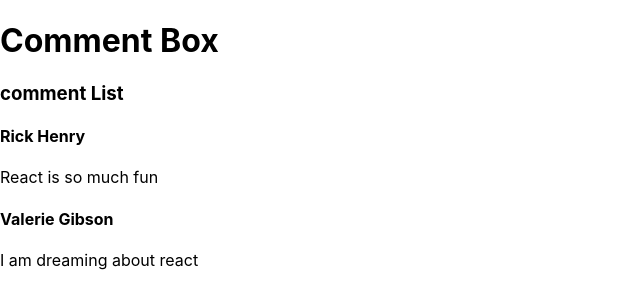
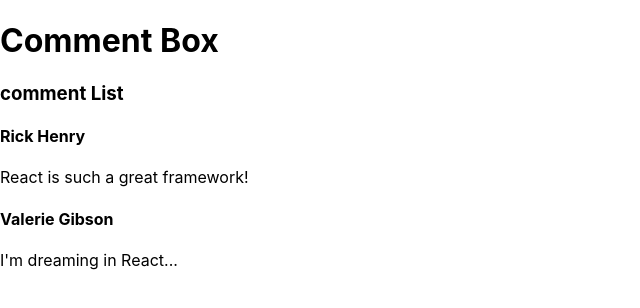
Before and after one commit to ccx1010sky/comments, a React (Create React App) app: page / in a window 1280 px wide. Shown: the top 308 px of the page, without its empty margins (0-640 px from the left). Built offline with nearby package versions, Linux system fonts and the light colour scheme.

Commit message:
CommentForm.js

```diff
--- a/src/components/CommentList.js
+++ b/src/components/CommentList.js
@@ -1,12 +1,21 @@
 import React from "react";
 import Comment from "./Comment.js";
 
-const CommentList = () => {
+// comments is passing from commentBox.js
+const CommentList = ({comments}) => {
+
+    const commentNodes = comments.map(comment =>{
+        return(
+            <Comment author={comment.author} key={comment.id}> {comment.text} </Comment>
+        )
+    })
   return (
     <>
       <h3>comment List</h3>
-      <Comment author = "Rick Henry">React is so much fun</Comment>
-      <Comment author = "Valerie Gibson">I am dreaming about react</Comment>
+      {/* hard coding  */}
+      {/* <Comment author = "Rick Henry">React is so much fun</Comment>
+      <Comment author = "Valerie Gibson">I am dreaming about react</Comment>  */}
+      {commentNodes}
     </>
   );
 };
--- a/src/containers/commentBox.js
+++ b/src/containers/commentBox.js
@@ -3,7 +3,8 @@
 
 const CommentBox = () => {
     const [comments, setComments] = useState([
-
+        //this data could come from API or database.
+        //hard coding data:
       {
         id: 1,
         author: "Rick Henry",
@@ -21,7 +22,7 @@
         <>
 
         <h1>Comment Box</h1>
-        <CommentList  Comments={comments} />
+        <CommentList  comments={comments} />
         </>
     )
 }
```
Also changed, not shown: src/components/CommentForm.js (added, +26 -0 lines).
